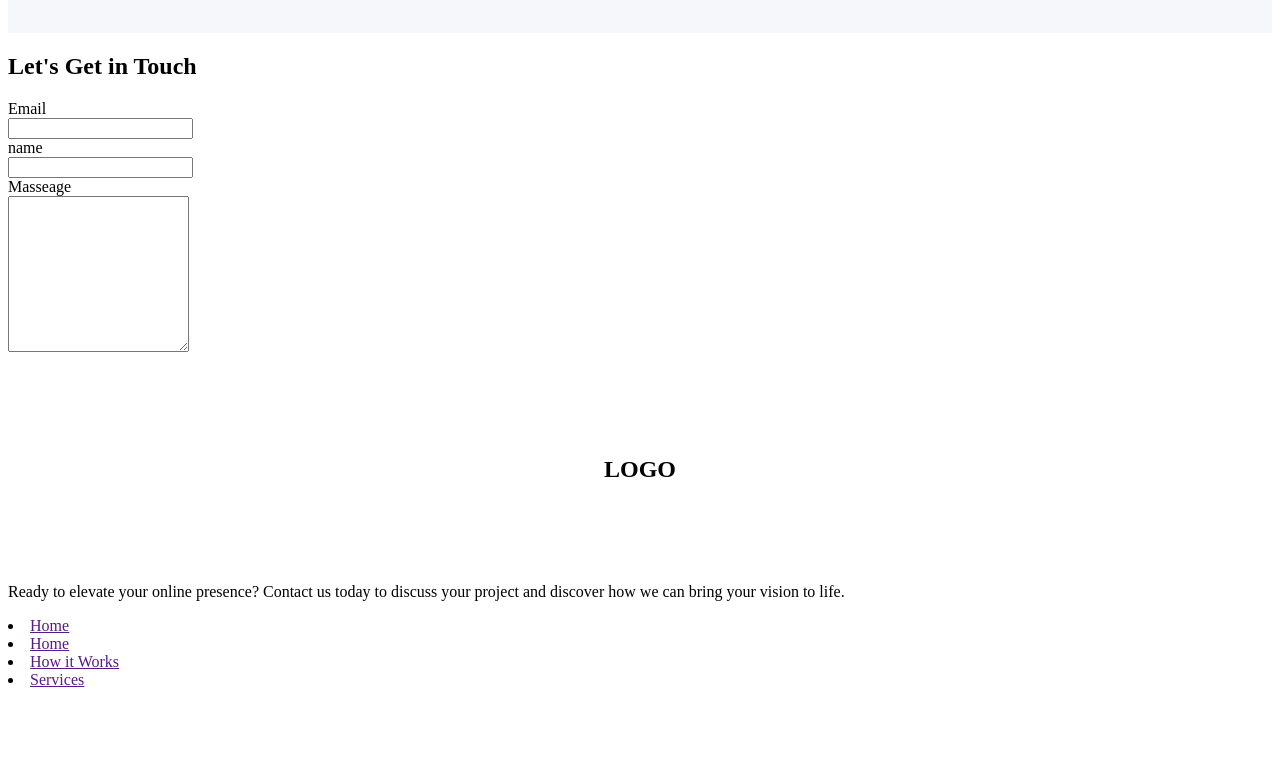
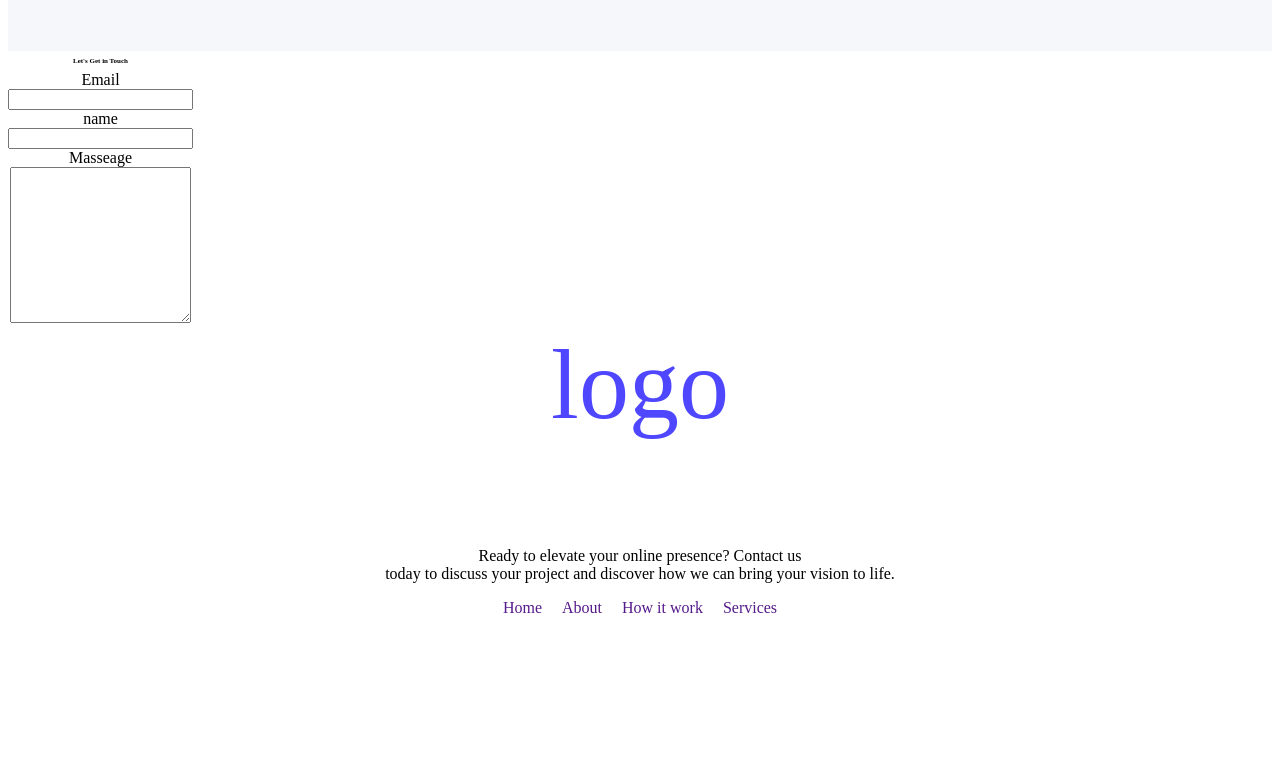
Before and after one commit to rakibul08/Assignment-Repository, a plain HTML site: page index.html in a window 1280 px wide. Shown: the part 2328-3086 px from the top of the page. Before the commit the page ends 3025 px from the top, so only its background shows below. Drawn offline with Linux system fonts and the light colour scheme.

Commit message:
added the item

```diff
--- a/index.html
+++ b/index.html
@@ -125,23 +125,18 @@
 </section>
     </main>
    <!-- footer -->
-  <footer>
-    <section>
-        <div class="main-footer">
-            <h1>LOGO</h1>
-            <div class="footer">
-<P class="center">Ready to elevate your online presence? Contact us today to discuss your project and discover how we can bring your vision to life.</P>
-            </div>
-            <U>
 
-             <li><a href="">Home</a></li>
-             <li><a href="">Home</a></li>
-             <li><a href="">How it Works</a></li>
-             <li><a href="">Services</a></li>
+    <footer class="footer-section">
+        <div class="footer-logo">logo</div>
+        <p class="footer-descrition">Ready to elevate your online presence? Contact us <br> today to discuss your project and discover how we can bring your vision to life.</p>
+        <nav class="footer-nav">
+            <a href="">Home</a>
+            <a href="">About</a>
+            <a href="">How it work </a>
+            <a href="">Services</a>
+        </nav>
 
-            </U>
-        </div>
-    </section>
+    </footer>
 </footer>
 </body>
 </html>
--- a/style.css
+++ b/style.css
@@ -142,6 +142,7 @@ nav .btn-primary:hover{
   border-radius: 8px;
   width: 200px;
   box-shadow: 0 2px 6px rgba(0, 0, 0, 0.1);
+}
 
 .stat-block h3 {
   font-size: 1.8rem;
@@ -232,3 +233,35 @@ nav .btn-primary:hover{
 .center{
     text-align: center;
 }
+
+/* footer */
+footer{
+    width: 100%;
+    height: 428px;
+    text-align: center;
+    justify-content: center;
+    justify-items: center;
+    border-top: 105px;
+}
+
+.footer-logo{
+    color:#4E47FF ;
+    font-size: 100px;
+    font-weight: 900px;
+
+}
+.footer-descrition{
+    margin-top: 105px;
+}
+footer nav a{
+    color: (137, 135,161,1 );
+    text-decoration: none;
+    align-items: center;
+    gap: 20px;
+}
+footer nav{
+    display: flex;
+    text-align: center;
+    justify-items: center;
+    gap: 20px;
+}
```
